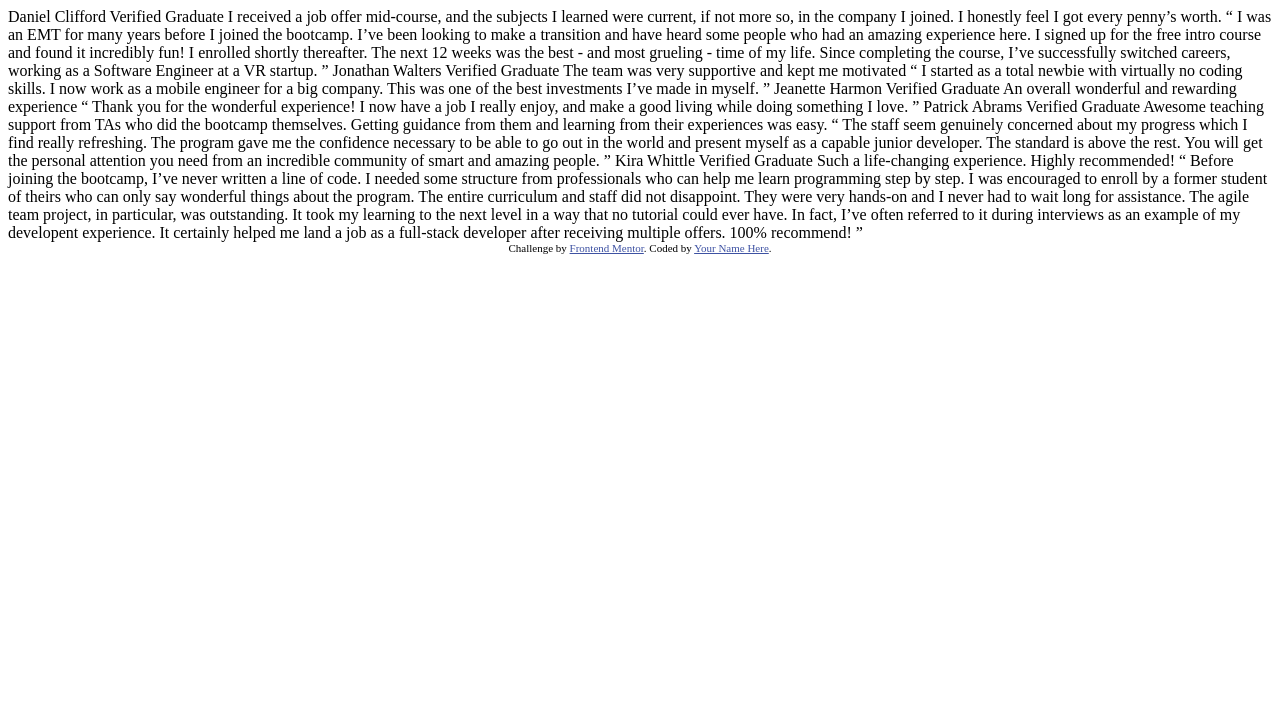
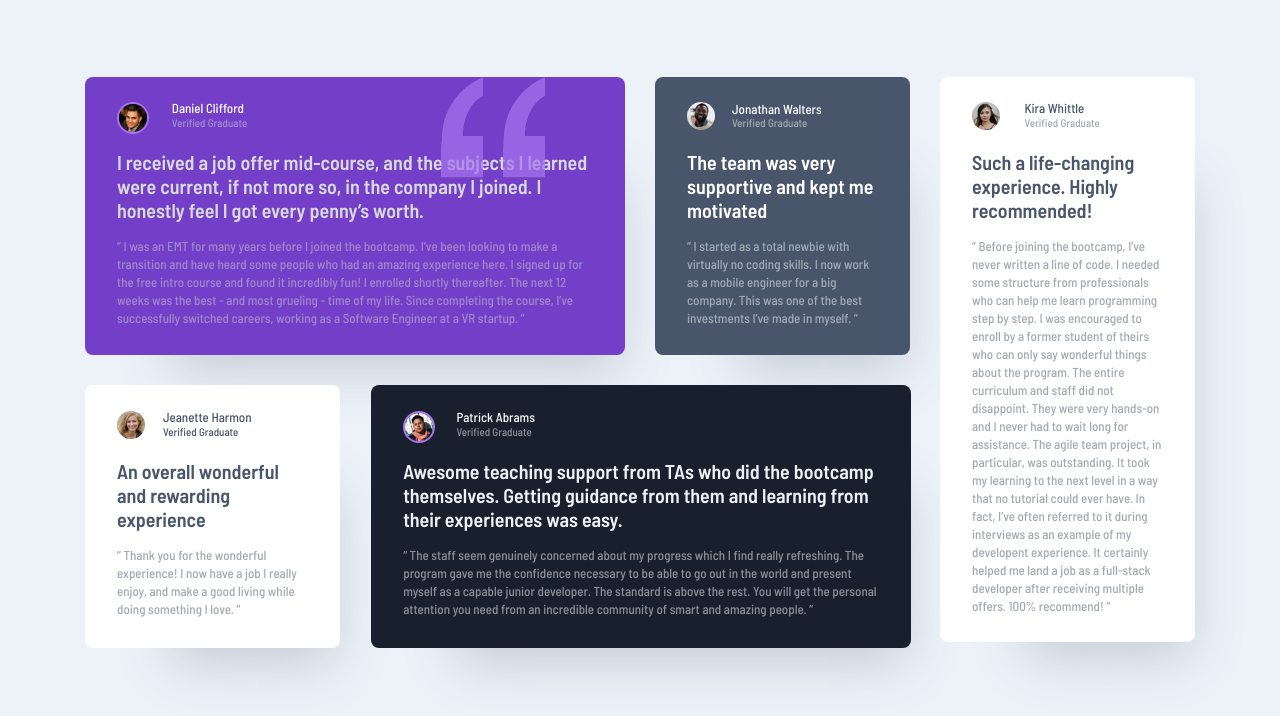
Before and after one commit to morvarid61/testimonials, a plain HTML site: page index.html in a window 1280 px wide. Drawn offline with Linux system fonts and the light colour scheme.

Commit message:
Project changes with grid

```diff
--- a/index.html
+++ b/index.html
@@ -1,76 +1,115 @@
 <!DOCTYPE html>
 <html lang="en">
+
 <head>
   <meta charset="UTF-8">
-  <meta name="viewport" content="width=device-width, initial-scale=1.0"> <!-- displays site properly based on user's device -->
-
+  <meta name="viewport" content="width=device-width, initial-scale=1.0">
+  <!-- displays site properly based on user's device -->
+  <link href="main.css" rel="stylesheet">
   <link rel="icon" type="image/png" sizes="32x32" href="./images/favicon-32x32.png">
 
   <title>Frontend Mentor | [Challenge Name Here]</title>
 
-  <!-- Feel free to remove these styles or customise in your own stylesheet 👍 -->
-  <style>
-    .attribution { font-size: 11px; text-align: center; }
-    .attribution a { color: hsl(228, 45%, 44%); }
-  </style>
 </head>
+
 <body>
-  Daniel Clifford
-  Verified Graduate
+  <div class=" memories">
+
+    <div class="Daniel">
+      <img src="/images/dq.png" width="80px" class="dq">
+      <div class="name">
+        <img src="/images/image-daniel.jpg" width="28px" class="images">
+        <h5> Daniel Clifford</h5>
+        <h6> Verified Graduate</h6>
+      </div>
+      <div class="description">
+        <b>
 
           I received a job offer mid-course, and the subjects I learned were current, if not more so,
-  in the company I joined. I honestly feel I got every penny’s worth.
+          in the company I joined. I honestly feel I got every penny’s worth.</b>
 
-  “ I was an EMT for many years before I joined the bootcamp. I’ve been looking to make a
+        <p>“ I was an EMT for many years before I joined the bootcamp. I’ve been looking to make a
           transition and have heard some people who had an amazing experience here. I signed up
           for the free intro course and found it incredibly fun! I enrolled shortly thereafter.
           The next 12 weeks was the best - and most grueling - time of my life. Since completing
           the course, I’ve successfully switched careers, working as a Software Engineer at a VR startup. ”
+        </p>
+      </div>
+    </div>
+    <div class="Jonathan">
+      <div class="name">
+        <img src="/images/image-jonathan.jpg" width="28px" class="images">
 
-  Jonathan Walters
-  Verified Graduate
+        <h5>Jonathan Walters</h5>
+        <h6>Verified Graduate</h6>
+      </div>
+      <div class="description">
+        <b>The team was very supportive and kept me motivated</b>
 
-  The team was very supportive and kept me motivated
+        <p> “ I started as a total newbie with virtually no coding skills. I now work as a mobile engineer
+          for a big company. This was one of the best investments I’ve made in myself. ”</p>
+      </div>
+    </div>
 
-  “ I started as a total newbie with virtually no coding skills. I now work as a mobile engineer
-  for a big company. This was one of the best investments I’ve made in myself. ”
 
-  Jeanette Harmon
-  Verified Graduate
+    <div class="Jeanette">
+      <div class="name">
+        <img src="/images/image-jeanette.jpg" width="28px" class="images">
 
-  An overall wonderful and rewarding experience
+        <h5> Jeanette Harmon</h5>
+        <h6>Verified Graduate</h6>
+      </div>
+      <div class="description">
+        <b> An overall wonderful and rewarding experience</b>
 
-  “ Thank you for the wonderful experience! I now have a job I really enjoy, and make a good living
-  while doing something I love. ”
+        <p> “ Thank you for the wonderful experience! I now have a job I really enjoy, and make a good living
+          while doing something I love. ”</p>
+      </div>
+    </div>
+    <div class=" Patrick">
+      <div class="name">
+        <img src="/images/image-patrick.jpg" width="28px" class="images">
+        <h5> Patrick Abrams </h5>
+        <h6> Verified Graduate</h6>
+      </div>
+      <div class="description">
 
-  Patrick Abrams
-  Verified Graduate
+        <b>Awesome teaching support from TAs who did the bootcamp themselves. Getting guidance from them and
+          learning from their experiences was easy.</b>
 
-  Awesome teaching support from TAs who did the bootcamp themselves. Getting guidance from them and
-  learning from their experiences was easy.
-
-  “ The staff seem genuinely concerned about my progress which I find really refreshing. The program
+        <p>“ The staff seem genuinely concerned about my progress which I find really refreshing. The program
           gave me the confidence necessary to be able to go out in the world and present myself as a capable
           junior developer. The standard is above the rest. You will get the personal attention you need from
-  an incredible community of smart and amazing people. ”
+          an incredible community of smart and amazing people. ”</p>
+      </div>
+    </div>
 
-  Kira Whittle
-  Verified Graduate
 
-  Such a life-changing experience. Highly recommended!
+    <div class=" Kira">
+      <div class="name">
+        <img src="images/image-kira.jpg" width="28px" class="images">
+        <h5>Kira Whittle</h5>
+        <h6>Verified Graduate</h6>
+      </div>
+      <div class="description">
+        <b>Such a life-changing experience. Highly recommended!</b>
 
-  “ Before joining the bootcamp, I’ve never written a line of code. I needed some structure from
+        <p> “ Before joining the bootcamp, I’ve never written a line of code. I needed some structure from
           professionals who can help me learn programming step by step. I was encouraged to enroll by a former
           student of theirs who can only say wonderful things about the program. The entire curriculum and staff
           did not disappoint. They were very hands-on and I never had to wait long for assistance. The agile team
           project, in particular, was outstanding. It took my learning to the next level in a way that no tutorial
           could ever have. In fact, I’ve often referred to it during interviews as an example of my developent
           experience. It certainly helped me land a job as a full-stack developer after receiving multiple offers.
-  100% recommend! ”
-
-  <div class="attribution">
+          100% recommend! ”</p>
+      </div>
+    </div>
+  </div>
+  <!-- <div class="attribution">
     Challenge by <a href="https://www.frontendmentor.io?ref=challenge" target="_blank">Frontend Mentor</a>.
     Coded by <a href="#">Your Name Here</a>.
-  </div>
+  </div> -->
+
 </body>
+
 </html>
--- a/main.css
+++ b/main.css
@@ -0,0 +1,379 @@
+* {
+    margin: 0;
+    padding: 0;
+}
+
+@font-face {
+    font-family: "Barlow";
+    src: url("/fonts/BarlowSemiCondensed-SemiBold.ttf");
+    font-weight: 600;
+}
+
+@font-face {
+    font-family: "Barlow";
+    src: url("/fonts/BarlowSemiCondensed-Medium.ttf");
+    font-weight: 500;
+}
+
+
+body {
+    background: rgba(236, 242, 248, 1);
+    font-family: "Barlow";
+
+}
+
+.name {
+    display: grid;
+    text-align: right;
+    width: 136px;
+    height: 91px;
+    margin: 25.68px 0 17.78px 32px;
+    height: 27.6573486328125px;
+    left: 221px;
+    top: 179.68191528320312px;
+    border-radius: 0px;
+
+}
+
+.images {
+    border-radius: 50px;
+    margin-right: 17px;
+    width: 28px;
+    height: 27.66px;
+
+    left: 221px;
+}
+
+
+.memories {
+    display: grid;
+    grid-template-rows: auto auto;
+    font-weight: 500;
+    grid-gap: 30px;
+    margin: 6% auto;
+    width: 1110px;
+    height: 565px;
+}
+
+
+.dq {
+    color: rgba(167, 117, 241, 1);
+    margin-left: 356px;
+    margin-top: 0;
+    position: absolute;
+    width: 104px;
+    height: 100.75px;
+    opacity: 70%;
+
+border-radius: 0px;
+
+}
+
+/* .dq{
+height: 100.75174713134766px;
+width: 104px;
+left: 545px;
+top: 154px;
+border-radius: 0px;
+background: rgba(167, 117, 241, 1);
+
+} */
+.Daniel {
+    border-radius: 8px;
+    width: 540px;
+    height: 278px;
+    background: linear-gradient(0deg, #733FC8, #733FC8), linear-gradient(0deg, #979797, #979797);
+    box-shadow: 40px 60px 50px -47px rgba(72, 85, 106, 0.25);
+
+}
+
+.Daniel h5{
+    color: rgba(255, 255, 255, 1);
+    font-size: 13px;
+    font-weight: 500;
+    line-height: 13px;
+    letter-spacing: 0px;
+    text-align: left;
+    grid-area: 1/2;
+}
+
+.Daniel h6 {
+    color: rgba(217, 217, 217, 1);
+    opacity: 50%;
+    font-size: 11px;
+    font-weight: 500;
+    line-height: 11px;
+    letter-spacing: 0px;
+    text-align: left;
+    grid-area: 1/2;
+    margin-top: 15px;
+}
+
+.description {
+    margin:20px 32px;
+    display: grid;
+    grid-template-rows: auto auto;
+    grid-gap: 15px;
+}
+
+.Daniel b {
+    color: rgba(217, 217, 217, 1);
+    font-size: 20px;
+    font-weight: 600;
+    line-height: 24px;
+    letter-spacing: 0px;
+    text-align: left;
+}
+
+.Daniel p {
+    color: rgba(207, 207, 207, 1);
+    opacity: 50%;
+    font-size: 13px;
+    font-weight: 500;
+    line-height: 18px;
+    letter-spacing: 0px;
+    text-align: left;
+
+}
+
+.Daniel .images {
+    border-radius: nullpx;
+    border: 2px solid rgba(167, 117, 241, 1);
+}
+
+.Jonathan {
+    background: rgba(72, 85, 106, 1);
+    border-radius: 8px;
+    width: 255px;
+    height: 278.55px;
+    box-shadow: 40px 60px 50px -47px rgba(72, 85, 106, 0.25);
+
+}
+
+.Jonathan h5 {
+    width: 97px;
+    font-size: 13px;
+    font-weight: 500;
+    line-height: 15px;
+    letter-spacing: 0px;
+    text-align: left;
+    color: rgba(255, 255, 255, 1);
+    grid-area: 1/2;
+}
+
+.Jonathan h6 {
+    grid-area: 1/2;
+    color: rgba(255, 255, 255, 1);
+    opacity: 50%;
+    font-size: 11px;
+    margin-top: 15px;
+    font-weight: 500;
+    line-height: 11px;
+    letter-spacing: 0px;
+    text-align: left;
+
+}
+
+
+.Jonathan b {
+    color: rgba(255, 255, 255, 1);
+    font-size: 20px;
+    font-weight: 600;
+    line-height: 24px;
+    letter-spacing: 0px;
+    text-align: left;
+
+}
+
+.Jonathan p {
+    color: rgba(255, 255, 255, 1);
+    opacity: 50%;
+    font-size: 13px;
+    font-weight: 500;
+    line-height: 18px;
+    letter-spacing: 0px;
+
+}
+
+.Jeanette {
+    background: rgba(255, 255, 255, 1);
+    border-radius: 8px;
+    color: rgba(72, 85, 106, 1);
+    grid-area: 2/1;
+    width: 255px;
+    height: 262.74px;
+    box-shadow: 40px 60px 50px -47px rgba(72, 85, 106, 0.25);
+
+}
+
+.Jeanette h5 {
+    color: rgba(72, 85, 106, 1);
+    width: 89px;
+    font-size: 13px;
+    font-weight: 500;
+    line-height: 13px;
+    letter-spacing: 0px;
+    text-align: left;
+    grid-area: 1/2;
+}
+
+.Jeanette h6 {
+    color: rgba(72, 85, 106, 1);
+    grid-area: 1/2;
+    margin-top: 15px;
+    font-size: 11px;
+    font-weight: 500;
+    line-height: 11px;
+    letter-spacing: 0px;
+    text-align: left;
+
+}
+
+.Jeanette b {
+    color: rgba(72, 85, 106, 1);
+    font-size: 20px;
+    font-weight: 600;
+    line-height: 24px;
+    letter-spacing: 0px;
+    text-align: left;
+
+}
+
+.Jeanette p {
+    color: rgba(72, 85, 106, 1);
+    opacity: 50%;
+    font-size: 13px;
+    font-weight: 500;
+    line-height: 18px;
+    letter-spacing: 0px;
+    text-align: left;
+
+}
+
+.Patrick {
+    background: rgba(25, 32, 45, 1);
+    border-radius: nullpx;
+    border-radius: 8px;
+    grid-area: 2/1;
+    margin-left: 53%;
+    width: 540px;
+    height: 262.74px;
+    box-shadow: 40px 60px 50px -47px rgba(72, 85, 106, 0.25);
+}
+
+.Patrick .images {
+    border-radius: nullpx;
+    border: 2px solid rgba(167, 117, 241, 1);
+}
+
+.Patrick h5 {
+    color: rgba(255, 255, 255, 1);
+    font-size: 13px;
+    font-weight: 500;
+    line-height: 13px;
+    letter-spacing: 0px;
+    text-align: left;
+    grid-area: 1/2;
+}
+
+.Patrick h6 {
+    color: rgba(255, 255, 255, 1);
+    opacity: 50%;
+    font-size: 11px;
+    font-weight: 500;
+    line-height: 11px;
+    letter-spacing: 0px;
+    text-align: left;
+    margin-top: 15px;
+    grid-area: 1/2;
+}
+
+.Patrick b {
+    color: rgba(236, 242, 248, 1);
+    font-size: 20px;
+    font-weight: 600;
+    line-height: 24px;
+    letter-spacing: 0px;
+    text-align: left;
+
+}
+
+.Patrick p {
+    color: rgba(255, 255, 255, 1);
+    opacity: 50%;
+    font-size: 13px;
+    font-weight: 500;
+    line-height: 18px;
+    letter-spacing: 0px;
+    text-align: left;
+
+}
+
+.Kira {
+    background: rgba(255, 255, 255, 1);
+    border-radius: 8px;
+    grid-area: 1/span1 2/span3;
+    width: 255px;
+    height: 565px;
+    box-shadow: 40px 60px 50px -47px rgba(72, 85, 106, 0.25);
+}
+
+.Kira h5 {
+    color: rgba(72, 85, 106, 1);
+    grid-area: 1/2;
+font-size: 13px;
+font-weight: 500;
+line-height: 13px;
+letter-spacing: 0px;
+text-align: left;
+
+}
+
+.Kira h6 {
+    color: rgba(72, 85, 106, 1);
+    opacity: 50%;
+    grid-area: 1/2;
+width: 76px;
+margin-top: 15px;
+font-size: 11px;
+font-weight: 500;
+line-height: 11px;
+letter-spacing: 0px;
+text-align: left;
+
+}
+
+.Kira b {
+    color: rgba(72, 85, 106, 1);
+
+    font-size: 20px;
+    font-weight: 600;
+    line-height: 24px;
+    letter-spacing: 0px;
+    text-align: left;
+}
+
+.Kira p {
+    color: rgba(72, 85, 106, 1);
+    opacity: 50%;
+    font-size: 13px;
+    font-weight: 500;
+    line-height: 18px;
+    letter-spacing: 0px;
+    text-align: left;
+
+}
+
+
+
+
+
+/*
+.attribution {
+    font-size: 11px;
+    text-align: center;
+}
+
+.attribution a {
+    color: hsl(228, 45%, 44%);
+} */
```
Also changed, not shown: images/dq.png (added), 1 other file. Lines whose indentation alone changed are shown as unchanged.
